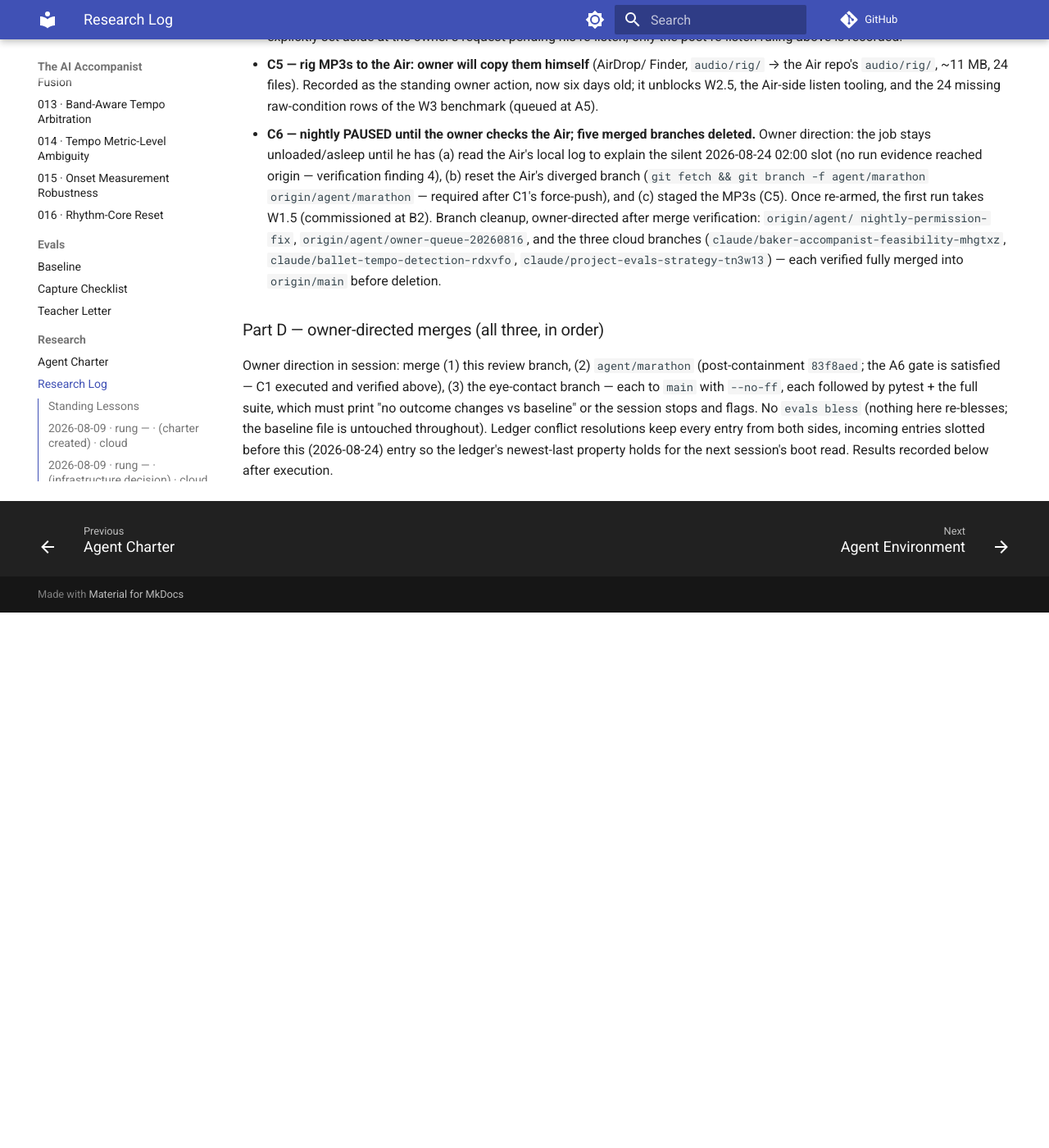
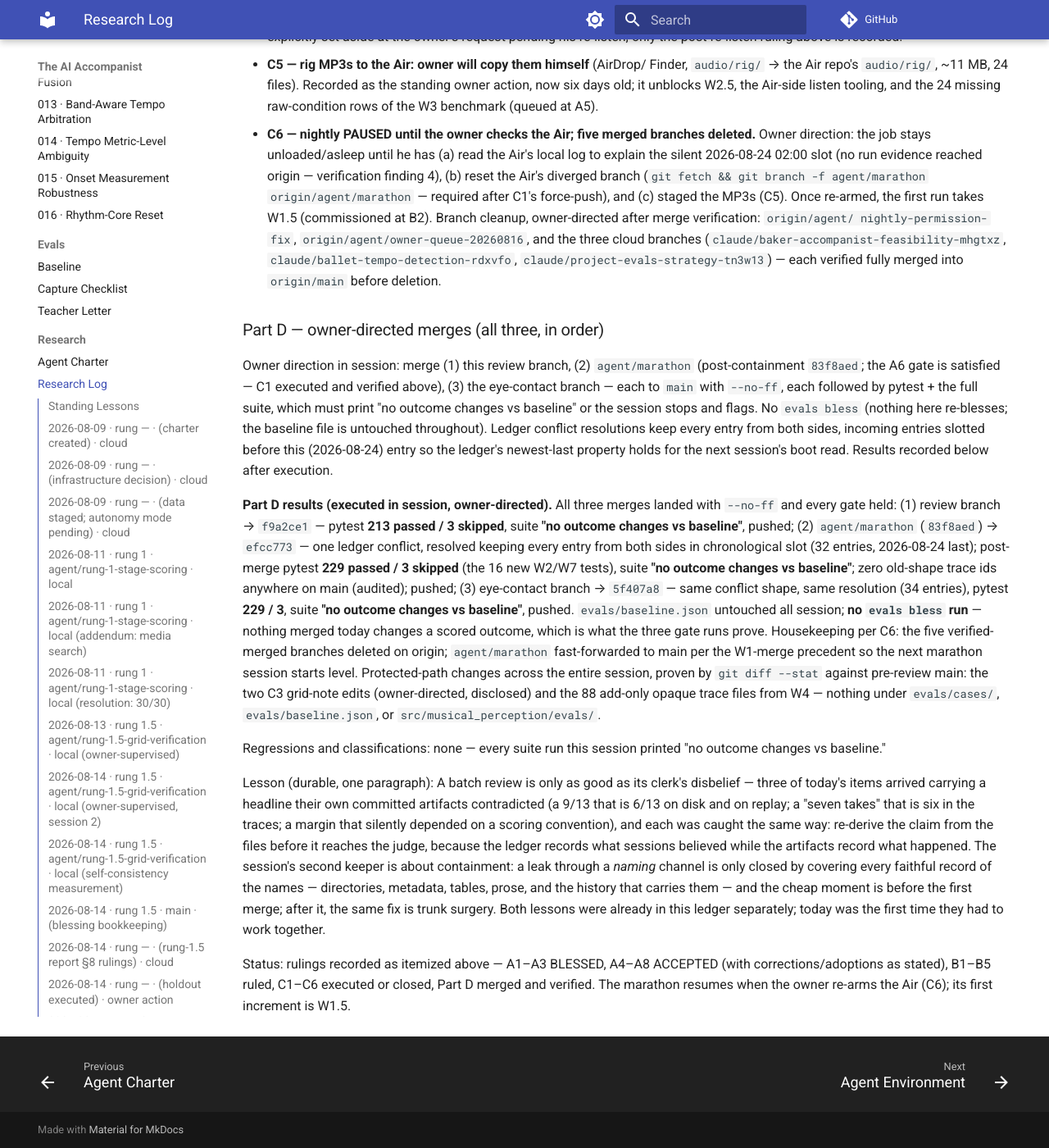
Before and after one commit to ben-juodvalkis/musical-perception, an MkDocs documentation site: the page built from docs/research/RESEARCH-LOG.md, in a window 1280 px wide and 1400 px high, scrolled down 53884 px. Shown: the whole window at 82% size. Built offline with MkDocs 1.6.1 and Material for MkDocs 9.7.7, drawn with Linux system fonts in a browser that asks for light colours; comment, search, counter and statistics services are not loaded; before the commit the page ends 54631 px from its top, so only the background shows below that.

Commit message:
ledger: Part D results, session lesson, closing status — batch review 2026-08-24 complete
Co-Authored-By: Claude Fable 5 <noreply@anthropic.com>

```diff
--- a/docs/research/RESEARCH-LOG.md
+++ b/docs/research/RESEARCH-LOG.md
@@ -3367,3 +3367,48 @@ untouched throughout). Ledger conflict resolutions keep every entry
 from both sides, incoming entries slotted before this (2026-08-24)
 entry so the ledger's newest-last property holds for the next session's
 boot read. Results recorded below after execution.
+
+**Part D results (executed in session, owner-directed).** All three
+merges landed with `--no-ff` and every gate held:
+(1) review branch → `f9a2ce1` — pytest **213 passed / 3 skipped**,
+suite **"no outcome changes vs baseline"**, pushed;
+(2) `agent/marathon` (`83f8aed`) → `efcc773` — one ledger conflict,
+resolved keeping every entry from both sides in chronological slot
+(32 entries, 2026-08-24 last); post-merge pytest **229 passed / 3
+skipped** (the 16 new W2/W7 tests), suite **"no outcome changes vs
+baseline"**; zero old-shape trace ids anywhere on main (audited);
+pushed; (3) eye-contact branch → `5f407a8` — same conflict shape, same
+resolution (34 entries), pytest **229 / 3**, suite **"no outcome
+changes vs baseline"**, pushed. `evals/baseline.json` untouched all
+session; **no `evals bless` run** — nothing merged today changes a
+scored outcome, which is what the three gate runs prove. Housekeeping
+per C6: the five verified-merged branches deleted on origin;
+`agent/marathon` fast-forwarded to main per the W1-merge precedent so
+the next marathon session starts level. Protected-path changes across
+the entire session, proven by `git diff --stat` against pre-review
+main: the two C3 grid-note edits (owner-directed, disclosed) and the
+88 add-only opaque trace files from W4 — nothing under `evals/cases/`,
+`evals/baseline.json`, or `src/musical_perception/evals/`.
+
+Regressions and classifications: none — every suite run this session
+printed "no outcome changes vs baseline."
+
+Lesson (durable, one paragraph): A batch review is only as good as its
+clerk's disbelief — three of today's items arrived carrying a headline
+their own committed artifacts contradicted (a 9/13 that is 6/13 on
+disk and on replay; a "seven takes" that is six in the traces; a
+margin that silently depended on a scoring convention), and each was
+caught the same way: re-derive the claim from the files before it
+reaches the judge, because the ledger records what sessions believed
+while the artifacts record what happened. The session's second keeper
+is about containment: a leak through a *naming* channel is only closed
+by covering every faithful record of the names — directories,
+metadata, tables, prose, and the history that carries them — and the
+cheap moment is before the first merge; after it, the same fix is
+trunk surgery. Both lessons were already in this ledger separately;
+today was the first time they had to work together.
+
+Status: rulings recorded as itemized above — A1–A3 BLESSED, A4–A8
+ACCEPTED (with corrections/adoptions as stated), B1–B5 ruled, C1–C6
+executed or closed, Part D merged and verified. The marathon resumes
+when the owner re-arms the Air (C6); its first increment is W1.5.
```
